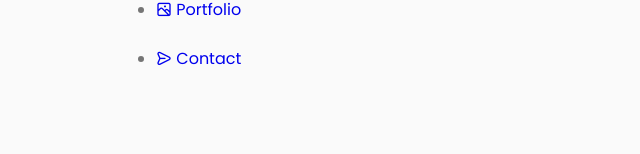
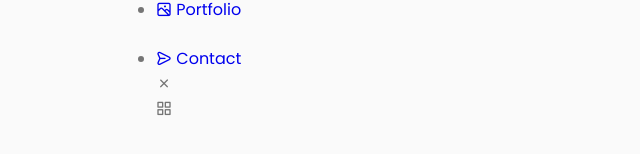
Before and after one commit to itsjennyb/Portfolio, a React (Create React App) app: page / in a window 1280 px wide. Shown: the part 224-378 px from the top of the page, without its empty margins (0-640 px from the left). Built offline with nearby package versions, Linux system fonts and the light colour scheme.

Commit message:
add icons

```diff
--- a/src/components/header/Header.js
+++ b/src/components/header/Header.js
@@ -8,6 +8,7 @@ const Header = () => {
     <header className='header'>
       <nav className='nav container'>
         <a href='index.html' className='nav_logo'>Blacutt</a>
+
         <div className='nav_menu'>
           <ul className='nav_list grid'>
 
@@ -48,6 +49,12 @@ const Header = () => {
             </li>
 
           </ul>
+
+          <i class='uil uil-times nav_close'></i>
+        </div>
+
+        <div className='nav_toggle'>
+          <i class='uil uil-apps'></i>
         </div>
 
       </nav>
```
